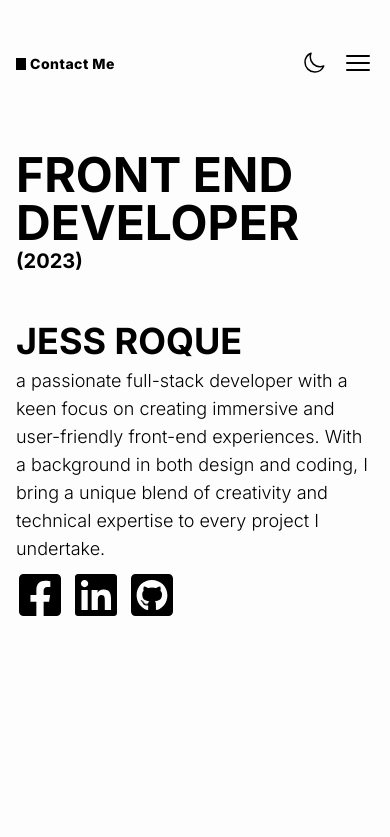
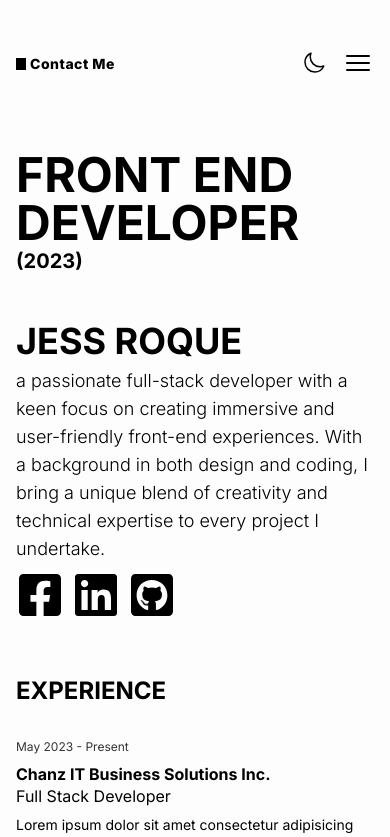
Before and after one commit to jessdolt/portfolio-v1, a Next.js app: page / in a window 390 px wide. Shown: the top 837 px of the page. Built offline with nearby package versions, Linux system fonts and the light colour scheme.

Commit message:
fixed spacing

```diff
--- a/components/Hero/index.tsx
+++ b/components/Hero/index.tsx
@@ -24,7 +24,7 @@ const socialMedia = [
 const Hero = () => {
   const date = new Date()
   return (
-    <Wrapper className="h-[85vh] flex flex-col gap-12 lg:gap-0 ">
+    <Wrapper className="mb-14 flex flex-col gap-12 lg:gap-0 ">
       <div className="flex flex-col justify-between mt-6 lg:flex-row ">
         <h1 className="text-5xl lg:text-[148px] max-w-5xl break-words w-full font-bold leading-none uppercase ">
           Front End Developer
```
